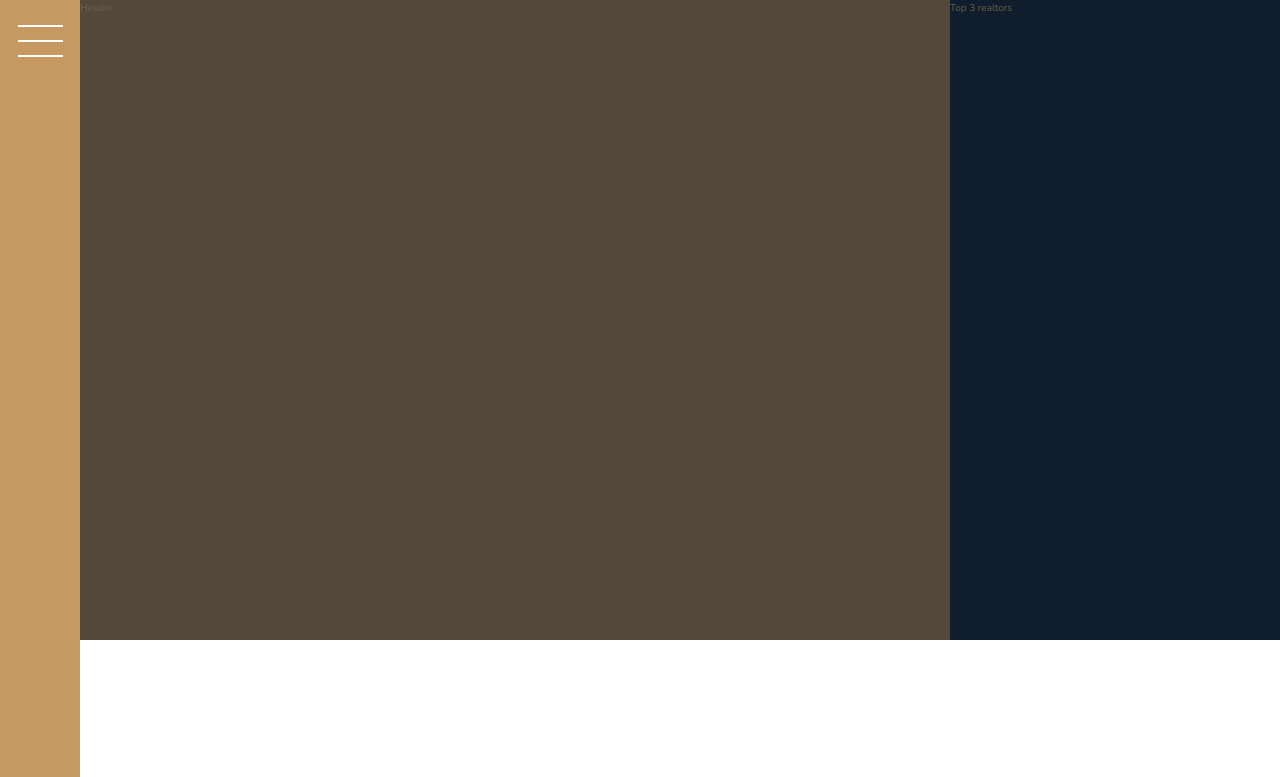
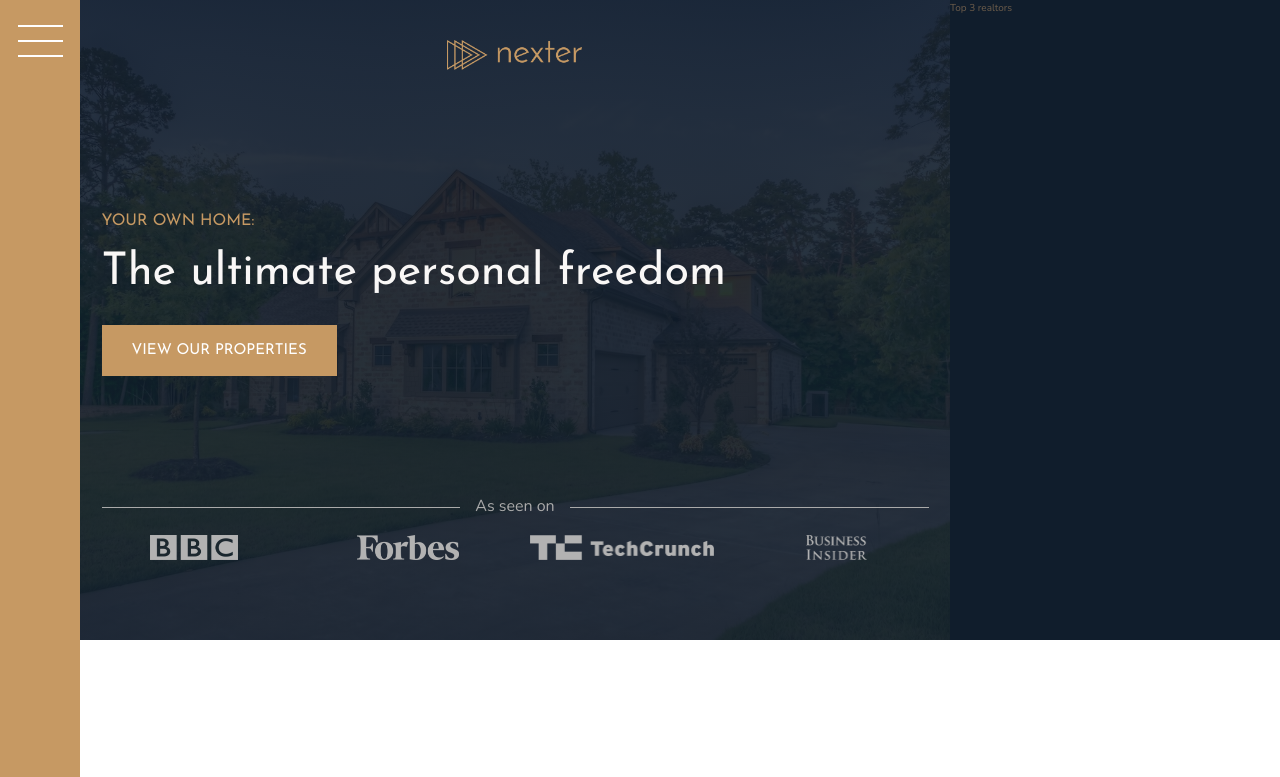
Before and after one commit to alinaaleks/nexter-project, a website: page index.html in a window 1280 px wide. Shown: the top 777 px of the page. Drawn offline with nearby package versions, Linux system fonts and the light colour scheme.

Commit message:
Build header section.

```diff
--- a/index.html
+++ b/index.html
@@ -17,7 +17,17 @@
         </div>
 
         <header class="header">
-            Header
+            <img class="header__logo" src="img/logo.png" alt="Nexter logo">
+            <h3 class="heading-3">Your own home:</h3>
+            <h1 class="heading-1">The ultimate personal freedom</h1>
+            <button class="btn header__btn">View our properties</button>
+            <div class="header__seenon-text">As seen on</div>
+            <div class="header__seenon-logos">
+                <img src="img/logo-bbc.png" alt="Seen on logo 1">
+                <img src="img/logo-forbes.png" alt="Seen on logo 2">
+                <img src="img/logo-techcrunch.png" alt="Seen on logo 3">
+                <img src="img/logo-bi.png" alt="Seen on logo 4">
+            </div>
         </header>
 
         <div class="realtors">
--- a/sass/_base.scss
+++ b/sass/_base.scss
@@ -36,7 +36,7 @@ body {
 
 .container {
   display: grid;
+  grid-template-rows: 80vh min-content 40vw repeat(3, min-content);
   grid-template-columns: [sidebar-start] 8rem [sidebar-end full-start] minmax(6rem, 1fr) [center-start] repeat(8, [col-start] minmax(min-content, 14rem) [col-end]) [center-end] minmax(6rem, 1fr) [full-end];
-  grid-template-rows: 80vh min-content 40vw repeat(3, min-content);
   //we have fixed first column for a sidebar, then 8columns for features section and 2 equal columns (which cannot be less than 6rem) on its sides for centering 8columns and also making more wide sections. In overall layout the focus mostly on columns, not the rows
 }
--- a/sass/_gallery.scss
+++ b/sass/_gallery.scss
@@ -2,8 +2,8 @@
   grid-column: full-start / full-end;
 
   display: grid;
+  grid-template-rows: repeat(7, 5vw);
   grid-template-columns: repeat(8, 1fr);
-  grid-template-rows: repeat(7, 5vw);
   gap: 1.5rem;
   //so to create gutter outside the grid also
   padding: 1.5rem;
--- a/sass/_header.scss
+++ b/sass/_header.scss
@@ -1,4 +1,54 @@
 .header {
   grid-column: full-start / col-end 6;
-  background-color: $color-grey-dark-1;
+
+  display: grid;
+  grid-template-rows: 1fr min-content 6rem 1fr;
+  grid-template-columns: max-content;
+  gap: 1.5rem 0;
+  justify-content: center;
+  padding: 4rem 8rem 8rem 8rem;
+  background-position: center;
+  background-size: cover;
+  background-image: linear-gradient(rgba($color-secondary,.9), rgba($color-secondary,.9)), url(../img/hero.jpeg);
+
+  &__logo {
+    justify-self: center;
+    height: 3rem;
+  }
+
+  &__btn {
+    justify-self: start;
+    align-self: start;
+  }
+
+  &__seenon-text {
+    display: grid;
+    grid-template-columns: 1fr max-content 1fr;
+    align-items: center;
+    gap: 1.5rem;
+
+    color: $color-grey-light-2;
+    font-size: 1.6rem;
+
+    &::before,
+    &::after {
+      display: block;
+      height: 1px;
+      background-color: currentColor;
+      content: "";
+    }
+  }
+
+  &__seenon-logos {
+    display: grid;
+    grid-template-columns: repeat(4, 1fr);
+    gap: 3rem;
+    justify-items: center;
+
+    img {
+      height: 2.5rem;
+      //make logos darker (grey)
+      filter: brightness(70%);
+    }
+  }
 }
--- a/sass/_story.scss
+++ b/sass/_story.scss
@@ -3,8 +3,8 @@
     grid-column: full-start / col-end 4;
 
     display: grid;
+    grid-template-rows: repeat(6, 1fr);
     grid-template-columns: repeat(6, 1fr);
-    grid-template-rows: repeat(6, 1fr);
     align-items: center;
     background-image: linear-gradient(rgba($color-primary, .5), rgba($color-primary, .5)), url(../img/back.jpg);
   }
--- a/sass/_typography.scss
+++ b/sass/_typography.scss
@@ -6,6 +6,9 @@
 
 .heading-1 {
   @extend %heading;
+  color: $color-grey-light-1;
+  font-size: 4.5rem;
+  line-height: 1;
 }
 
 .heading-2 {
```
Also changed, not shown: css/style.css.
